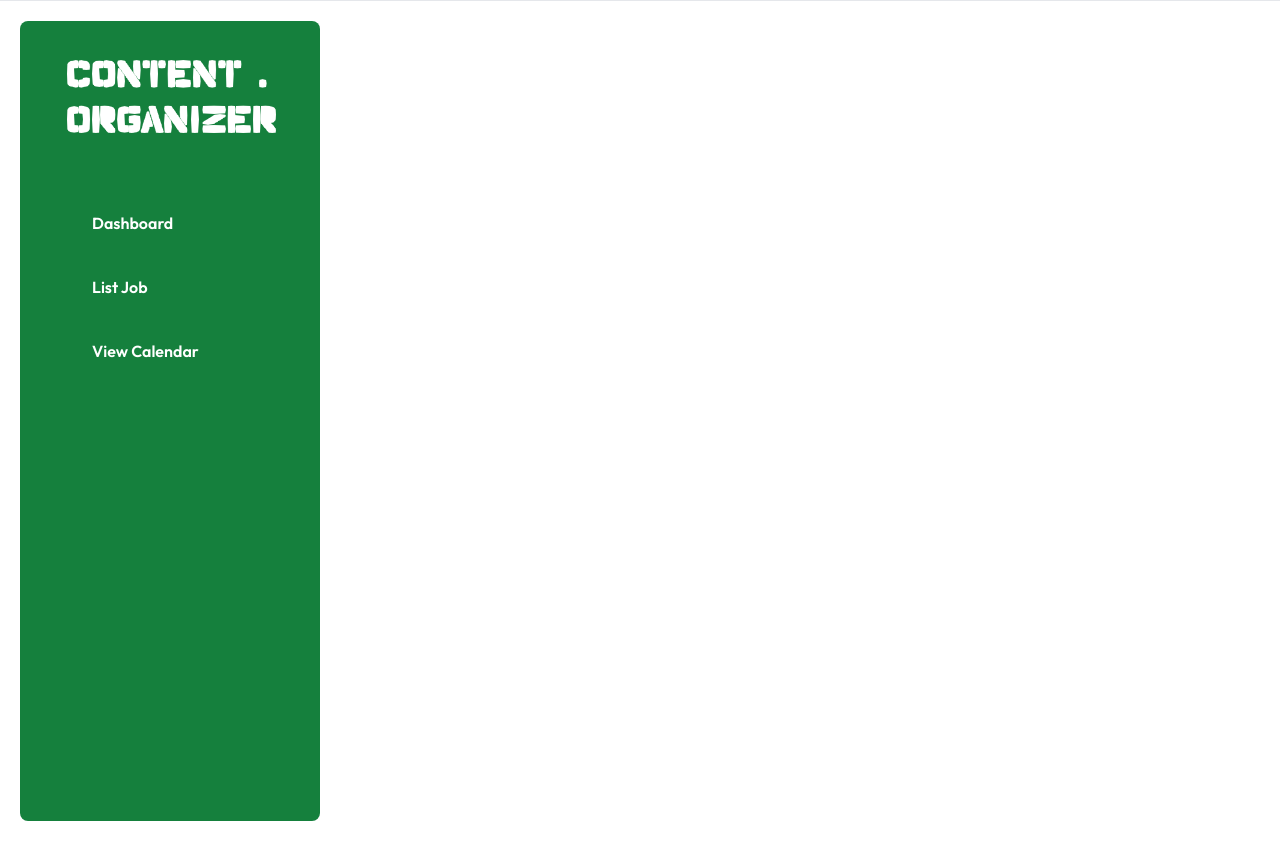
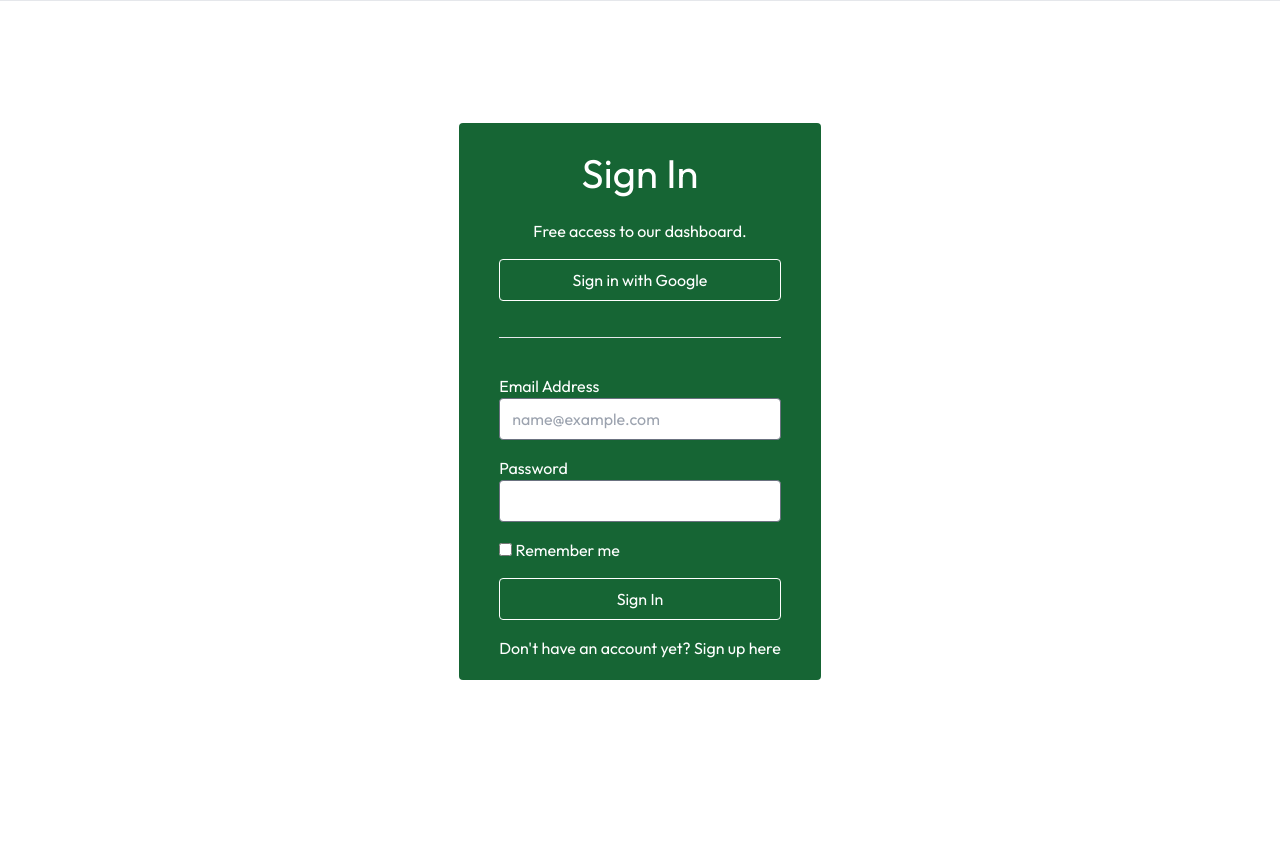
Before and after one commit to xiaqian1999/Content-Organizer, a React (Vite) app in the folder frontend/: page /user in a window 1280 px wide. After the commit the page ends 801 px from the top, so only its background shows below. Built offline with nearby package versions, Linux system fonts and the light colour scheme.

Commit message:
Frontend: User signup/signin, fix App.jsx authentication

```diff
--- a/frontend/src/App.jsx
+++ b/frontend/src/App.jsx
@@ -1,17 +1,19 @@
 import React, { useState } from 'react'
 import Navbar from './components/Navbar'
 import Sidebar from "./components/Sidebar"
-import { Routes, Route } from 'react-router-dom'
+import { Routes, Route, Navigate } from 'react-router-dom'
 import AddJob from "./pages/AddJob"
 import ListJob from "./pages/ListJob"
 import ViewCalendar from "./pages/ViewCalendar"
 import { ToastContainer } from 'react-toastify';
 import 'react-toastify/dist/ReactToastify.css';
 import Dashboard from './pages/Dashboard'
+import UserLogin from './pages/UserLogin'
 
 const App = () => {
   const url = "http://localhost:4001";
   const [showAddJob, setShowAddJob] = useState(false);
+  const [isAuthenticated, setIsAuthenticated] = useState(false);
 
   return (
     <>
@@ -19,15 +21,28 @@ const App = () => {
     <div>
       <ToastContainer />
       <hr />
-      <div className='flex flex-nowrap'>
+      <>
+        {isAuthenticated ? (
+          <div className="flex flex-nowrap">
             <Sidebar />
             <Routes>
-          <Route path='/' element={<Dashboard url={url} />} />
+              <Route path="/" element={<Dashboard url={url} />} />
               <Route path="/addjob" element={<AddJob url={url} setShowAddJob={setShowAddJob} />} />
               <Route path="/listjob" element={<ListJob url={url} setShowAddJob={setShowAddJob} />} />
               <Route path="/viewcalendar" element={<ViewCalendar url={url} />} />
+              <Route path="*" element={<Navigate to="/" />} />
             </Routes>
           </div>
+        ):(
+          <Routes>
+            <Route path="/user" element={<UserLogin url={url} setIsAuthenticated={setIsAuthenticated} />} />
+            {/* Navigate used for redirection, and path=* matches all unkown routes, providing a way to handle 404 errors */}
+            <Route path="*" element={<Navigate to="/user" />} />
+          </Routes>
+        )
+
+        }
+      </>
     </div>
     </>
   )
--- /dev/null
+++ b/frontend/src/pages/UserLogin.jsx
@@ -0,0 +1,52 @@
+import React, { useState } from 'react'
+
+const UserLogin = (url, setIsAuthenticated) => {
+
+  const [currState, setCurrState] = useState("Sign In")
+  return (
+    <div className='w-full h-screen flex flex-row z-1 text-white py-10 justify-center'>
+      <div className='bg-green-800 py-5 px-10 rounded self-center text-center'>
+        <form className='grid grid-flow-row gap-4'>
+          <div className='grid grid-flow-row gap-4'>
+            <h1 className='text-[40px]'>{currState}</h1>
+            <p>Free access to our dashboard.</p>
+            <button className='border border-white px-3 py-2 rounded cursor-pointer'>Sign in with Google</button>
+          </div>
+
+          <hr className='my-5'/>
+          {currState==="Sign Up" ?
+            <div className='grid'>
+              <p className='text-left'>Full Name</p>
+              <input type="text" className='border border-gray-500 px-3 py-2 rounded' />
+            </div>
+          : <></>
+          }
+
+          <div className='grid'>
+            <p className='text-left'>Email Address</p>
+            <input type="text" className='border border-gray-500 px-3 py-2 rounded' placeholder='name@example.com' />
+          </div>
+
+          <div className='grid'>
+          <p className='text-left'> Password </p>
+            <input type="text" className='border border-gray-500 px-3 py-2 rounded' />
+          </div>
+
+          {currState==="Sign Up"
+            ? <div className='text-left'><input type="checkbox" /> By Continuing, I agree to the terms of use & privacy policy.</div>
+            : <div className='text-left'><input type="checkbox" /> Remember me</div>
+          }
+
+          <button className='border border-white px-3 py-2 rounded cursor-pointer'>{currState==="Sign Up" ? "Sign Up" : "Sign In"}</button>
+
+          {currState==="Sign Up"
+            ? <p>Already have an account? <a href="">Sign In here</a></p>
+            : <p>Don't have an account yet? <a href="">Sign up here</a></p>
+          }
+        </form>
+      </div>
+    </div>
+  )
+}
+
+export default UserLogin
```
Lines whose indentation alone changed are shown as unchanged.
